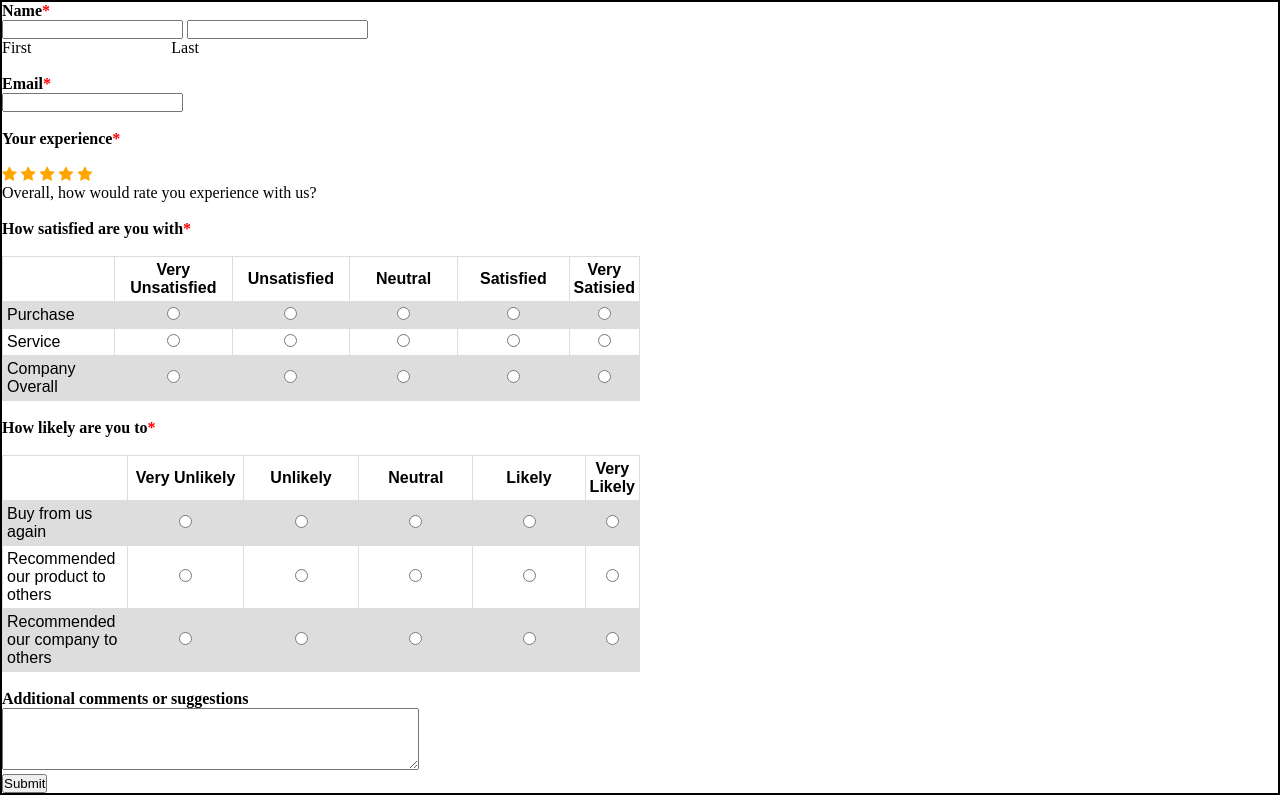
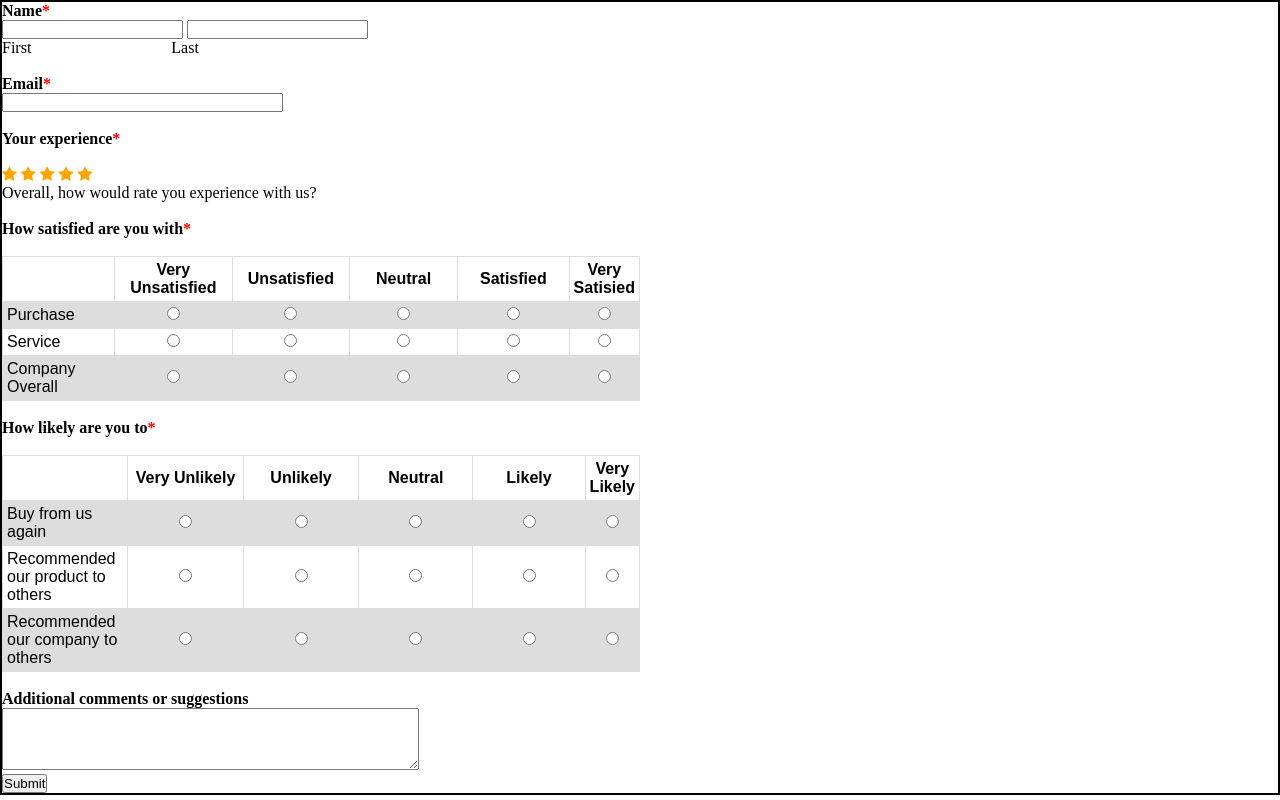
Before and after one commit to dattatreya05/Day-14-1--Task, a plain HTML site: page index.html in a window 1280 px wide. Drawn offline with Linux system fonts and the light colour scheme.

Commit message:
Update style.css

```diff
--- a/style.css
+++ b/style.css
@@ -17,6 +17,10 @@ label[for="lname"]{
 
 .name2{
   text-align: left;
+}
+
+input[type= "email"]{
+  width:22%;
 }
 
 /* div class experience */
```
